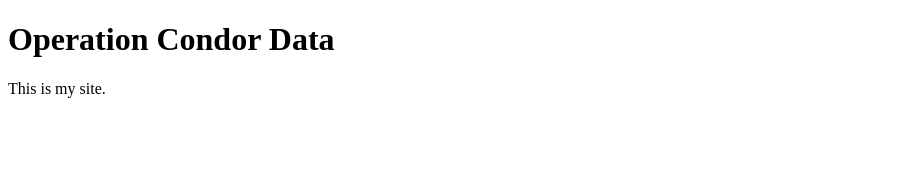
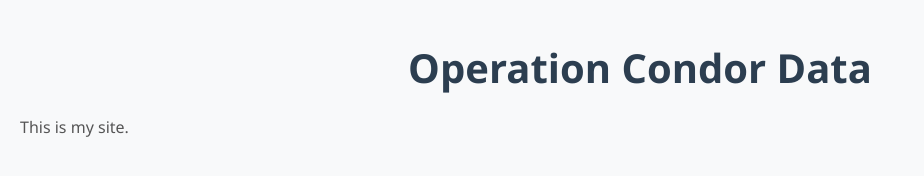
Before and after one commit to tomhindley6/condordataverse, a plain HTML site: page index.html in a window 1280 px wide. Shown: the whole page, without its empty margins (0-924 px from the left). Drawn offline with Linux system fonts and the light colour scheme.

Commit message:
new file:   image 	modified:   index.html 	new file:   style.css

```diff
--- a/index.html
+++ b/index.html
@@ -2,8 +2,8 @@
 <!DOCTYPE html>
 <html>
 <head>
-    <title>Condor Dataverse</title>
-    <link rel="stylesheet" href="css/style.css">
+    <title>PlanCondor Interactive Dataverse</title>
+    <link rel="stylesheet" href="style.css">
 </head>
 <body>
     <h1>Operation Condor Data</h1>
--- /dev/null
+++ b/style.css
@@ -0,0 +1,59 @@
+/* ===== HEADER & TITLE STYLING ===== */
+
+/* This styles the main heading (h1) */
+h1 {
+    /* Color of the text */
+    color: #2c3e50;
+
+    /* Size of the text */
+    font-size: 2.5em;
+
+    /* Weight/thickness of the text (bold) */
+    font-weight: bold;
+
+    /* Space below the heading */
+    margin-bottom: 20px;
+
+    /* Space above the heading */
+    margin-top: 20px;
+
+    /* Center the text */
+    text-align: center;
+
+    /* Font family - clean, modern look */
+    font-family: 'Segoe UI', Tahoma, Geneva, Verdana, sans-serif;
+}
+
+/* ===== PARAGRAPH/BODY TEXT STYLING ===== */
+
+/* This styles regular paragraphs */
+p {
+    /* Text color */
+    color: #555;
+
+    /* Size of the text */
+    font-size: 1em;
+
+    /* Height of each line (spacing between lines) */
+    line-height: 1.6;
+
+    /* Font family */
+    font-family: 'Segoe UI', Tahoma, Geneva, Verdana, sans-serif;
+}
+
+/* ===== BODY STYLING ===== */
+
+/* This styles the entire page background */
+body {
+    /* Background color of the page */
+    background-color: #f8f9fa;
+
+    /* Padding adds space inside the body */
+    padding: 20px;
+
+    /* Margin removes default spacing around the body */
+    margin: 0;
+
+    /* Font family for everything */
+    font-family: 'Segoe UI', Tahoma, Geneva, Verdana, sans-serif;
+}
```
Also changed, not shown: 1 other file.
